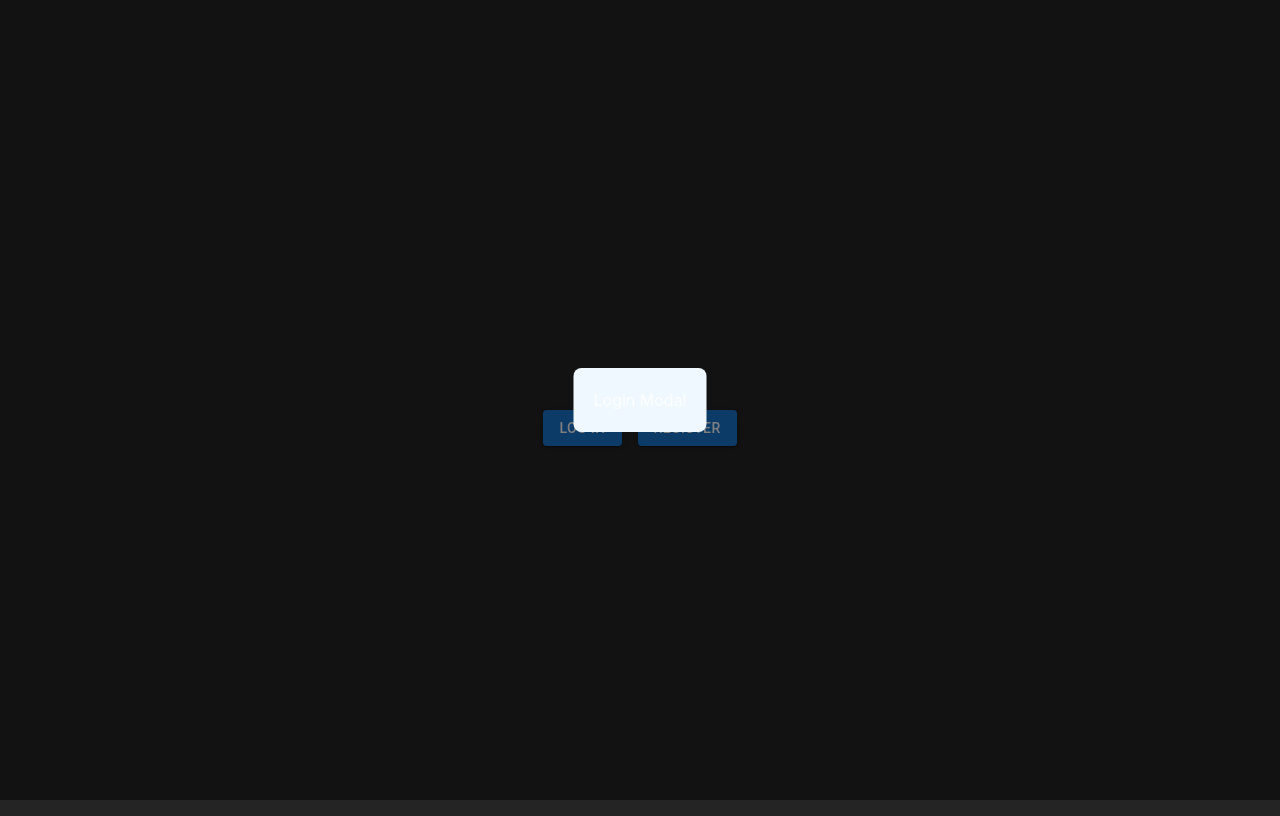
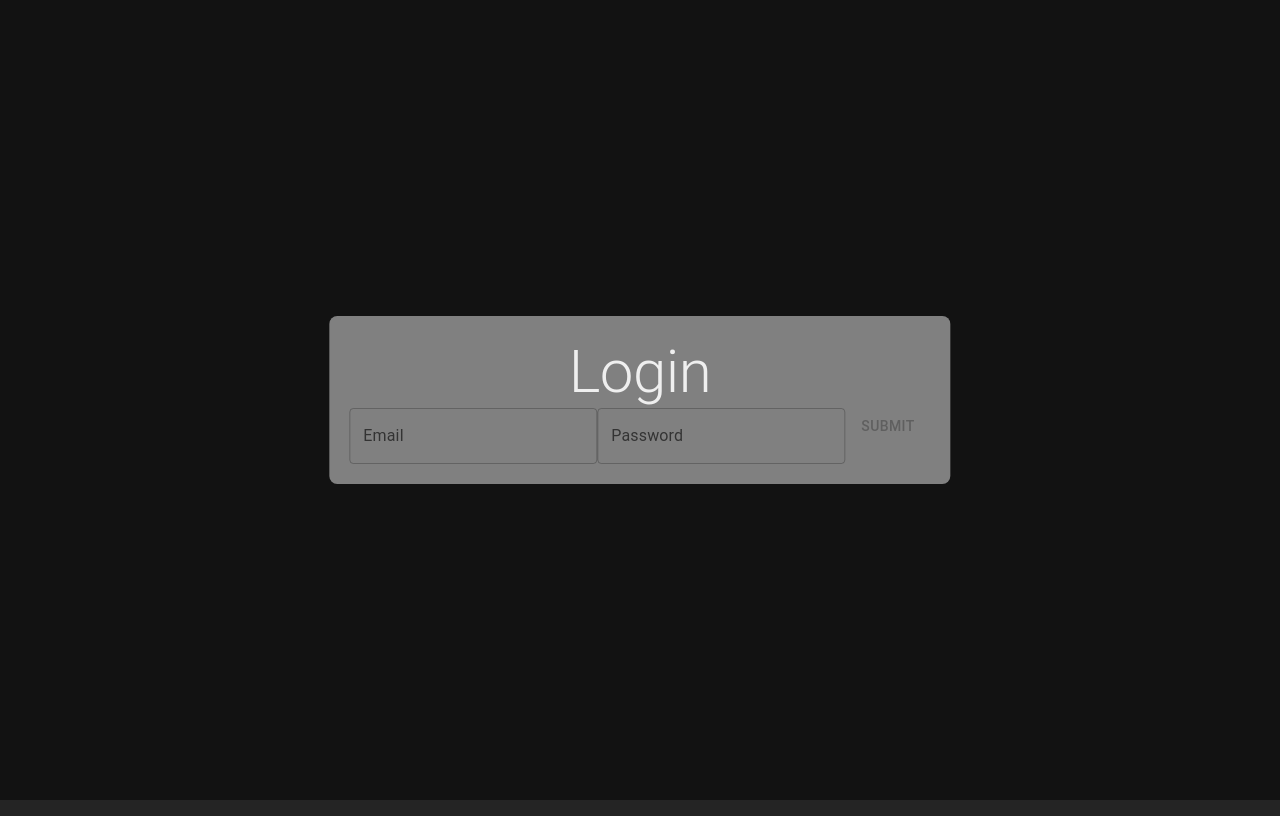
Before and after one commit to sergbylym/mern-login, a React (Vite) app in the folder client/: page / in a window 1280 px wide. Both pictures are taken after a click on the button "LOG IN". Built offline with nearby package versions, Linux system fonts and the light colour scheme.

Commit message:
create AuthForm

```diff
--- a/client/src/components/AuthForm/index.jsx
+++ b/client/src/components/AuthForm/index.jsx
@@ -1,9 +1,39 @@
+import { Button, TextField, Typography } from "@mui/material";
+import styles from "./AuthForm.module.scss";
+import { useForm } from "react-hook-form";
+const AuthForm = ({ formType, handleModalClose }) => {
+  const isRegisterFormType = formType === "register";
+  const {
+    register,
+    handleSubmit,
+    formState: { errors, isValid },
+  } = useForm({ defaultValues: { email: "", password: "" }, mode: "onChange" });
+  const onSubmit = (data) => console.log(data);
+  return (
+    <>
+      <Typography variant="h2" className={styles.title}>
+        {isRegisterFormType ? "Register" : "Login"}
+      </Typography>
+      <form onSubmit={handleSubmit(onSubmit)}>
+        <TextField
+          label="Email"
+          type="email"
+          {...register("email", { required: "Email field is required" })}
+          errors={Boolean(errors?.email?.message)}
+          helperText={errors.email ? "Email field is required" : ""}
+        />
+        <TextField   label="Password"
+          type="password"
+          {...register("password", { required: "Password field is required", minLength: 6, })}
+          errors={Boolean(errors?.password?.message)}
+          helperText={errors.password? "Password field is required" : ""}/>
 
+        <Button disabled={!isValid} variant="contain" type="submit">
+          Submit
+        </Button>
+      </form>
+    </>
+  );
+};
 
-const AuthForm = () => {
-  return (
-    <div>AuthForm</div>
-  )
-}
-
-export default AuthForm
+export default AuthForm;
--- a/client/src/components/Modals/Modals.module.scss
+++ b/client/src/components/Modals/Modals.module.scss
@@ -4,7 +4,7 @@
     align-items: center;
     justify-content: center;
     padding: 20px;
-    background-color: aliceblue;
+    background-color: gray;
     border-radius: 8px;
     position:fixed;
     top: 50%;
--- a/client/src/components/Modals/index.jsx
+++ b/client/src/components/Modals/index.jsx
@@ -1,10 +1,13 @@
 import { Box, Modal } from "@mui/material";
+import AuthForm from "../AuthForm";
 import styles from "./Modals.module.scss"
 const Modals = ({type, handleModalClose}) => {
   return (
     <>
       <Modal open={type === "login"} onClose={handleModalClose}>
-      <Box className={styles.formContainer}> Login Modal</Box>
+      <Box className={styles.formContainer}>
+      <AuthForm formType={type} handleModalClose={handleModalClose}/>
+      </Box>
       </Modal>
       <Modal open={type === "register"} onClose={handleModalClose}>
         <Box className={styles.formContainer}>Register Modal</Box>
```
Also changed, not shown: client/src/components/AuthForm/AuthForm.module.scss (added).
